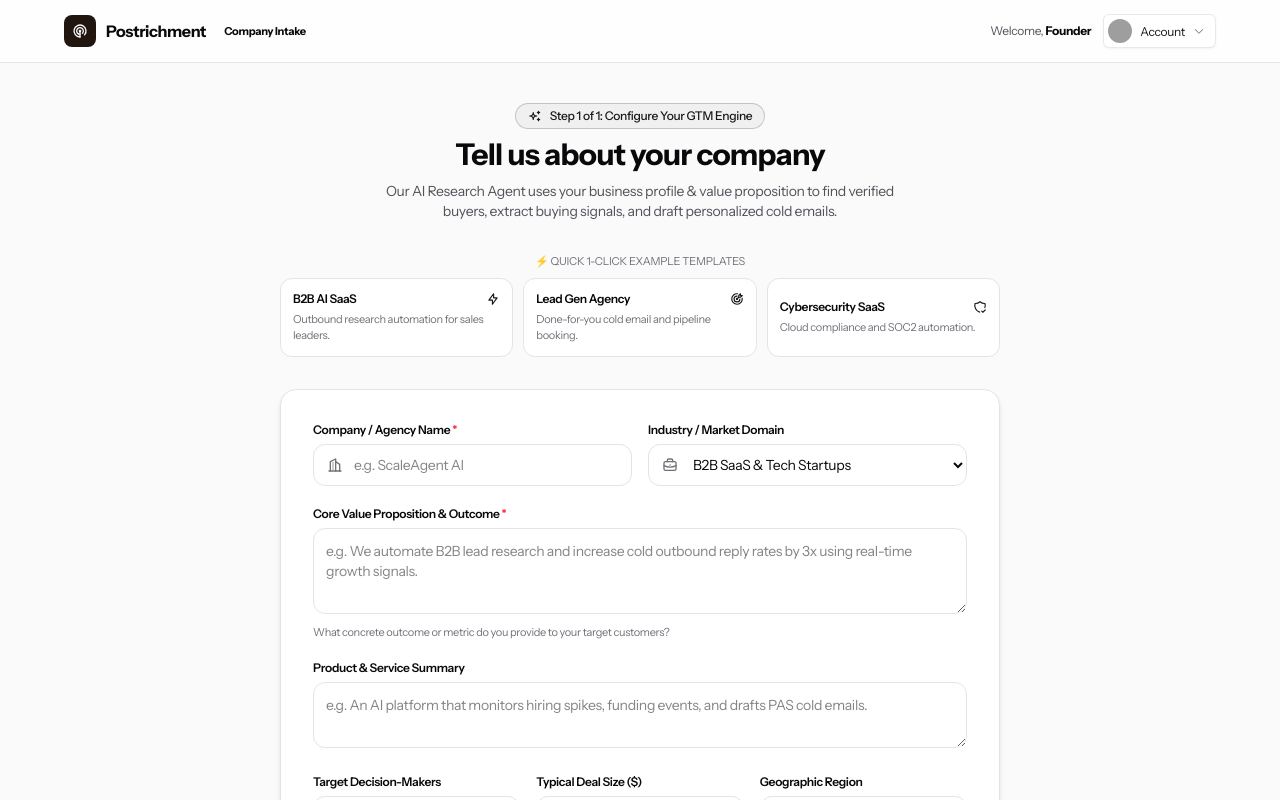
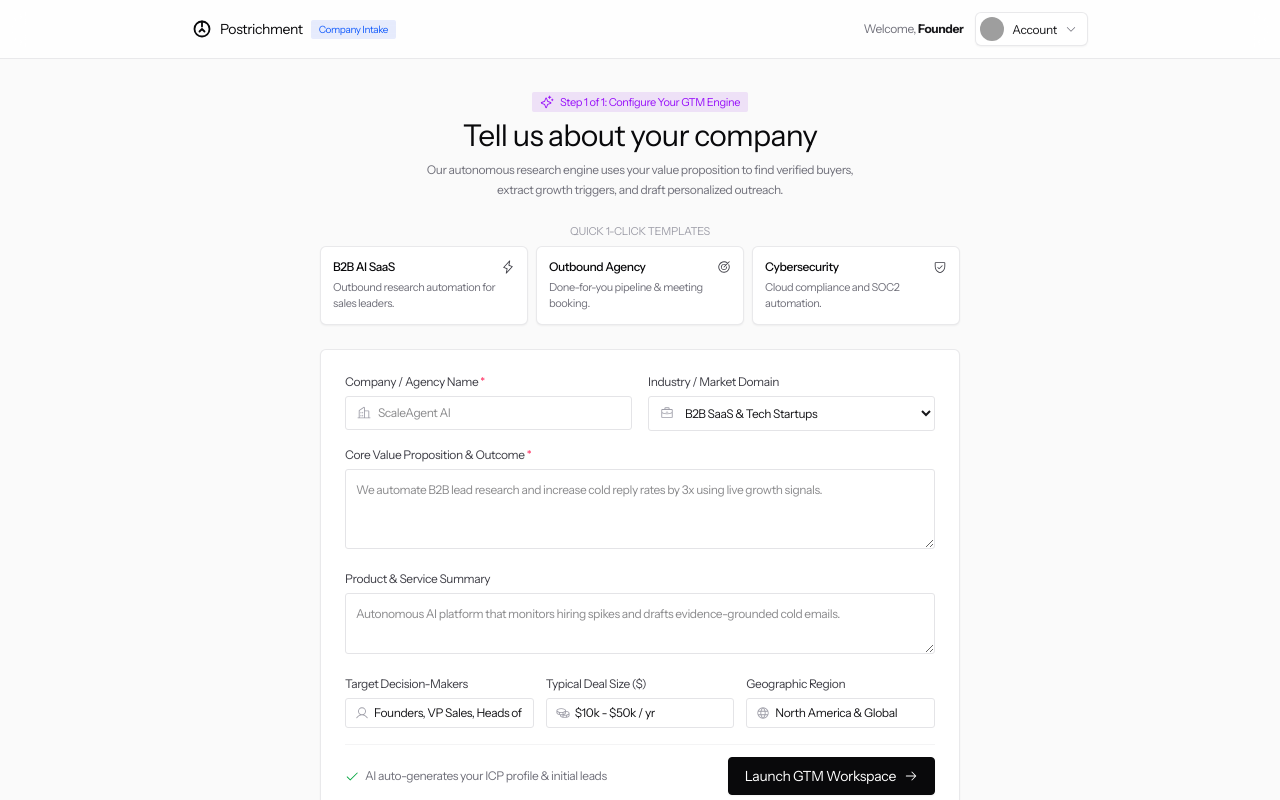
Before and after one commit to fit-edoc/prostichemet, a Next.js app in the folder frontend/: page /onboarding in a window 1280 px wide. Shown: the top 800 px of the page. Built offline with nearby package versions, Linux system fonts and the light colour scheme; no server answers; sample sign-in values are in the browser's storage; grey boxes are pictures that could not be loaded.

Commit message:
refactor(views): modernize Login and Onboarding with raw icons, real avatars, and multi-color badges

```diff
--- a/frontend/src/app/onboarding/page.tsx
+++ b/frontend/src/app/onboarding/page.tsx
@@ -4,32 +4,29 @@ import * as React from "react";
 import Link from "next/link";
 import { useRouter } from "next/navigation";
 import { useAppDispatch, useAppSelector } from "../../hooks/useRedux";
-import { createBusinessProfile, fetchProfiles } from "../../store/slices/profileSlice";
+import { createBusinessProfile } from "../../store/slices/profileSlice";
 import { generateIcpWithRAG } from "../../store/slices/icpSlice";
 import { Button } from "../../components/ui/Button";
-import { GlassCard } from "../../components/ui/GlassCard";
-import { Badge } from "../../components/ui/Badge";
 import { UserProfileDropdown } from "../../components/common/UserProfileDropdown";
 import {
-  IconRadar2,
-  IconBuildingSkyscraper,
-  IconSparkles,
-  IconTargetArrow,
-  IconArrowRight,
-  IconCheck,
-  IconBolt,
-  IconBriefcase,
-  IconWorld,
-  IconCoin,
-  IconUser,
-  IconShieldCheck,
-} from "@tabler/icons-react";
+  Buildings,
+  Sparkle,
+  Target,
+  ArrowRight,
+  Check,
+  Lightning,
+  Briefcase,
+  Globe,
+  Coins,
+  User,
+  ShieldCheck,
+} from "@phosphor-icons/react";
 
 export default function OnboardingPage() {
   const router = useRouter();
   const dispatch = useAppDispatch();
   const { user, token } = useAppSelector((state) => state.auth);
-  const { isLoading: isProfileLoading, profiles } = useAppSelector((state) => state.profile);
+  const { isLoading: isProfileLoading } = useAppSelector((state) => state.profile);
 
   // Form State
   const [companyName, setCompanyName] = React.useState("");
@@ -48,7 +45,6 @@ export default function OnboardingPage() {
     }
   }, [token, user, router]);
 
-  // Quick Preset Handlers
   const handleApplyTemplate = (type: "agency" | "saas" | "devtools") => {
     if (type === "agency") {
       setCompanyName("Nexus Growth Media");
@@ -83,7 +79,6 @@ export default function OnboardingPage() {
 
     setIsSubmitting(true);
     try {
-      // 1. Create Business Profile
       const resultAction = await dispatch(
         createBusinessProfile({
           companyName: companyName.trim(),
@@ -99,7 +94,6 @@ export default function OnboardingPage() {
 
       if (createBusinessProfile.fulfilled.match(resultAction)) {
         const createdProfile = resultAction.payload;
-        // 2. Automatically generate RAG ICP & sample leads
         await dispatch(
           generateIcpWithRAG({
             profileId: createdProfile.id,
@@ -109,7 +103,6 @@ export default function OnboardingPage() {
         );
       }
 
-      // 3. Smoothly navigate to Dashboard
       router.push("/dashboard");
     } catch (err) {
       console.error("Onboarding setup error:", err);
@@ -120,26 +113,33 @@ export default function OnboardingPage() {
   };
 
   return (
-    <div className="min-h-screen w-full bg-[var(--bg-canvas)] text-[var(--text-primary)] relative overflow-hidden flex flex-col">
-      {/* Ambient background glow */}
-      <div className="ambient-mesh pointer-events-none" />
-
-      {/* Top Header */}
-      <header className="w-full border-b border-[var(--border-subtle)] bg-[var(--bg-surface)]/80 backdrop-blur-md sticky top-0 z-40 px-6 py-3.5">
-        <div className="max-w-6xl mx-auto flex items-center justify-between">
-          <Link href="/" className="flex items-center gap-2.5 font-bold text-base tracking-tight">
-            <div className="w-8 h-8 rounded-lg bg-[#20150F] text-[#FAF9F7] dark:bg-[#FAF9F7] dark:text-[#120D0A] flex items-center justify-center">
-              <IconRadar2 className="w-4 h-4" />
-            </div>
-            <span>Postrichment</span>
-            <Badge variant="brown" size="sm" className="hidden sm:inline-flex">
+    <div className="min-h-screen w-full bg-[#FAFAFA] text-zinc-950 flex flex-col font-normal tracking-tight selection:bg-zinc-900 selection:text-white">
+      {/* Top Header with RAW Icon */}
+      <header className="w-full border-b border-zinc-200/80 bg-white/80 backdrop-blur-md sticky top-0 z-40 px-6 py-3">
+        <div className="max-w-4xl mx-auto flex items-center justify-between">
+          <Link href="/" className="flex items-center gap-2 group">
+            <svg
+              className="w-5 h-5 text-zinc-950 transition-transform group-hover:scale-105"
+              viewBox="0 0 24 24"
+              fill="none"
+              stroke="currentColor"
+              strokeWidth="2.2"
+              strokeLinecap="round"
+              strokeLinejoin="round"
+            >
+              <circle cx="12" cy="12" r="9" />
+              <path d="M12 3v6" />
+              <path d="m15 15-3-3-3 3" />
+            </svg>
+            <span className="text-sm font-normal text-zinc-950">Postrichment</span>
+            <span className="bg-blue-700/10 text-blue-600 rounded-[2px] border-0 py-[2px] px-2 text-[10px] hidden sm:inline-flex">
               Company Intake
-            </Badge>
+            </span>
           </Link>
 
           <div className="flex items-center gap-3">
-            <span className="text-xs text-[var(--text-secondary)] hidden sm:inline-block">
-              Welcome, <strong className="text-[var(--text-primary)]">{user?.name || "Founder"}</strong>
+            <span className="text-xs text-zinc-500 hidden sm:inline-block">
+              Welcome, <strong className="text-zinc-900">{user?.name || "Founder"}</strong>
             </span>
             <UserProfileDropdown />
           </div>
@@ -147,39 +147,39 @@ export default function OnboardingPage() {
       </header>
 
       {/* Main Intake Container */}
-      <main className="flex-1 max-w-3xl w-full mx-auto px-6 py-10 space-y-8">
-        {/* Step Indicator Header */}
-        <div className="text-center space-y-2">
-          <div className="inline-flex items-center gap-2 px-3 py-1 rounded-full bg-[var(--accent-brown-light)] border border-[var(--accent-brown)]/20 text-xs font-medium text-[var(--accent-brown)]">
-            <IconSparkles className="w-3.5 h-3.5" />
-            <span>Step 1 of 1: Configure Your GTM Engine</span>
-          </div>
-          <h1 className="text-2xl sm:text-3xl font-bold tracking-tight text-[var(--text-primary)]">
+      <main className="flex-1 max-w-2xl w-full mx-auto px-4 py-8 space-y-6">
+        {/* Step Indicator Header with Multi-color Badge */}
+        <div className="text-center space-y-1.5">
+          <span className="bg-purple-700/10 text-purple-600 rounded-[2px] border-0 py-[2px] px-2 text-[11px] inline-flex items-center gap-1.5">
+            <Sparkle className="w-3.5 h-3.5" />
+            Step 1 of 1: Configure Your GTM Engine
+          </span>
+          <h1 className="text-2xl sm:text-3xl font-normal tracking-tight text-zinc-950">
             Tell us about your company
           </h1>
-          <p className="text-xs sm:text-sm text-[var(--text-secondary)] max-w-lg mx-auto">
-            Our AI Research Agent uses your business profile & value proposition to find verified buyers, extract buying signals, and draft personalized cold emails.
+          <p className="text-xs text-zinc-500 max-w-md mx-auto leading-relaxed">
+            Our autonomous research engine uses your value proposition to find verified buyers, extract growth triggers, and draft personalized outreach.
           </p>
         </div>
 
         {/* Quick Template Presets */}
-        <div className="space-y-2">
-          <p className="text-[11px] font-mono text-[var(--text-muted)] uppercase tracking-wider text-center">
-            ⚡ Quick 1-Click Example Templates
+        <div className="space-y-1.5">
+          <p className="text-[11px] text-zinc-400 uppercase tracking-tight text-center">
+            Quick 1-Click Templates
           </p>
-          <div className="grid grid-cols-1 sm:grid-cols-3 gap-2.5">
+          <div className="grid grid-cols-1 sm:grid-cols-3 gap-2">
             <button
               type="button"
               onClick={() => handleApplyTemplate("saas")}
-              className="p-3 rounded-xl bg-[var(--bg-surface)] border border-[var(--border-subtle)] hover:border-[var(--accent-brown)] hover:bg-[var(--bg-elevated)] transition-all text-left group cursor-pointer"
+              className="p-3 rounded-md bg-white border border-zinc-200/80 hover:border-zinc-400 transition-all text-left cursor-pointer shadow-xs"
             >
               <div className="flex items-center justify-between mb-1">
-                <span className="text-xs font-semibold text-[var(--text-primary)] group-hover:text-[var(--accent-brown)]">
+                <span className="text-xs font-medium text-zinc-950">
                   B2B AI SaaS
                 </span>
-                <IconBolt className="w-3.5 h-3.5 text-[var(--accent-brown)]" />
+                <Lightning className="w-3.5 h-3.5 text-zinc-700" />
               </div>
-              <p className="text-[11px] text-[var(--text-muted)] line-clamp-2">
+              <p className="text-[11px] text-zinc-500 line-clamp-2">
                 Outbound research automation for sales leaders.
               </p>
             </button>
@@ -187,31 +187,31 @@ export default function OnboardingPage() {
             <button
               type="button"
               onClick={() => handleApplyTemplate("agency")}
-              className="p-3 rounded-xl bg-[var(--bg-surface)] border border-[var(--border-subtle)] hover:border-[var(--accent-brown)] hover:bg-[var(--bg-elevated)] transition-all text-left group cursor-pointer"
+              className="p-3 rounded-md bg-white border border-zinc-200/80 hover:border-zinc-400 transition-all text-left cursor-pointer shadow-xs"
             >
               <div className="flex items-center justify-between mb-1">
-                <span className="text-xs font-semibold text-[var(--text-primary)] group-hover:text-[var(--accent-brown)]">
-                  Lead Gen Agency
+                <span className="text-xs font-medium text-zinc-950">
+                  Outbound Agency
                 </span>
-                <IconTargetArrow className="w-3.5 h-3.5 text-[var(--accent-brown)]" />
+                <Target className="w-3.5 h-3.5 text-zinc-700" />
               </div>
-              <p className="text-[11px] text-[var(--text-muted)] line-clamp-2">
-                Done-for-you cold email and pipeline booking.
+              <p className="text-[11px] text-zinc-500 line-clamp-2">
+                Done-for-you pipeline & meeting booking.
               </p>
             </button>
 
             <button
               type="button"
               onClick={() => handleApplyTemplate("devtools")}
-              className="p-3 rounded-xl bg-[var(--bg-surface)] border border-[var(--border-subtle)] hover:border-[var(--accent-brown)] hover:bg-[var(--bg-elevated)] transition-all text-left group cursor-pointer"
+              className="p-3 rounded-md bg-white border border-zinc-200/80 hover:border-zinc-400 transition-all text-left cursor-pointer shadow-xs"
             >
               <div className="flex items-center justify-between mb-1">
-                <span className="text-xs font-semibold text-[var(--text-primary)] group-hover:text-[var(--accent-brown)]">
-                  Cybersecurity SaaS
+                <span className="text-xs font-medium text-zinc-950">
+                  Cybersecurity
                 </span>
-                <IconShieldCheck className="w-3.5 h-3.5 text-[var(--accent-brown)]" />
+                <ShieldCheck className="w-3.5 h-3.5 text-zinc-700" />
               </div>
-              <p className="text-[11px] text-[var(--text-muted)] line-clamp-2">
+              <p className="text-[11px] text-zinc-500 line-clamp-2">
                 Cloud compliance and SOC2 automation.
               </p>
             </button>
@@ -219,37 +219,37 @@ export default function OnboardingPage() {
         </div>
 
         {/* The Intake Form */}
-        <GlassCard elevated className="p-6 sm:p-8 space-y-6">
-          <form onSubmit={handleSubmit} className="space-y-5">
+        <div className="p-6 rounded-md bg-white border border-zinc-200/80 shadow-xs space-y-5">
+          <form onSubmit={handleSubmit} className="space-y-4">
             {/* 1. Company Name & Industry */}
             <div className="grid grid-cols-1 sm:grid-cols-2 gap-4">
               <div>
-                <label className="block text-xs font-semibold text-[var(--text-primary)] mb-1.5">
-                  Company / Agency Name <span className="text-red-500">*</span>
+                <label className="block text-xs font-normal text-zinc-700 mb-1.5">
+                  Company / Agency Name <span className="text-rose-500">*</span>
                 </label>
                 <div className="relative">
-                  <IconBuildingSkyscraper className="w-4 h-4 text-[var(--text-muted)] absolute left-3.5 top-1/2 -translate-y-1/2" />
+                  <Buildings className="w-3.5 h-3.5 text-zinc-400 absolute left-3 top-1/2 -translate-y-1/2" />
                   <input
                     type="text"
                     required
-                    placeholder="e.g. ScaleAgent AI"
+                    placeholder="ScaleAgent AI"
                     value={companyName}
                     onChange={(e) => setCompanyName(e.target.value)}
-                    className="w-full bg-[var(--bg-surface)] border border-[var(--border-subtle)] rounded-xl py-2.5 pl-10 pr-3 text-sm text-[var(--text-primary)] focus:outline-none focus:border-[var(--accent-brown)] focus:ring-1 focus:ring-[var(--accent-brown)] transition-all"
+                    className="w-full bg-white border border-zinc-200 rounded-[3px] py-2 pl-8 pr-3 text-xs text-zinc-900 focus:outline-none focus:border-zinc-950 transition-all font-normal"
                   />
                 </div>
               </div>
 
               <div>
-                <label className="block text-xs font-semibold text-[var(--text-primary)] mb-1.5">
+                <label className="block text-xs font-normal text-zinc-700 mb-1.5">
                   Industry / Market Domain
                 </label>
                 <div className="relative">
-                  <IconBriefcase className="w-4 h-4 text-[var(--text-muted)] absolute left-3.5 top-1/2 -translate-y-1/2" />
+                  <Briefcase className="w-3.5 h-3.5 text-zinc-400 absolute left-3 top-1/2 -translate-y-1/2" />
                   <select
                     value={industry}
                     onChange={(e) => setIndustry(e.target.value)}
-                    className="w-full bg-[var(--bg-surface)] border border-[var(--border-subtle)] rounded-xl py-2.5 pl-10 pr-3 text-sm text-[var(--text-primary)] focus:outline-none focus:border-[var(--accent-brown)] transition-all"
+                    className="w-full bg-white border border-zinc-200 rounded-[3px] py-2 pl-8 pr-3 text-xs text-zinc-900 focus:outline-none focus:border-zinc-950 transition-all font-normal cursor-pointer"
                   >
                     <option value="B2B SaaS & Tech">B2B SaaS & Tech Startups</option>
                     <option value="AI Outbound & Sales Agency">AI Outbound & Sales Agency</option>
@@ -264,107 +264,103 @@ export default function OnboardingPage() {
 
             {/* 2. Value Proposition */}
             <div>
-              <label className="block text-xs font-semibold text-[var(--text-primary)] mb-1.5">
-                Core Value Proposition & Outcome <span className="text-red-500">*</span>
+              <label className="block text-xs font-normal text-zinc-700 mb-1.5">
+                Core Value Proposition & Outcome <span className="text-rose-500">*</span>
               </label>
               <textarea
                 required
                 rows={3}
-                placeholder="e.g. We automate B2B lead research and increase cold outbound reply rates by 3x using real-time growth signals."
+                placeholder="We automate B2B lead research and increase cold reply rates by 3x using live growth signals."
                 value={valueProposition}
                 onChange={(e) => setValueProposition(e.target.value)}
-                className="w-full bg-[var(--bg-surface)] border border-[var(--border-subtle)] rounded-xl p-3 text-sm text-[var(--text-primary)] focus:outline-none focus:border-[var(--accent-brown)] focus:ring-1 focus:ring-[var(--accent-brown)] transition-all"
+                className="w-full bg-white border border-zinc-200 rounded-[3px] p-2.5 text-xs text-zinc-900 focus:outline-none focus:border-zinc-950 transition-all font-normal leading-relaxed"
               />
-              <p className="text-[11px] text-[var(--text-muted)] mt-1">
-                What concrete outcome or metric do you provide to your target customers?
-              </p>
             </div>
 
             {/* 3. Product / Service Description */}
             <div>
-              <label className="block text-xs font-semibold text-[var(--text-primary)] mb-1.5">
+              <label className="block text-xs font-normal text-zinc-700 mb-1.5">
                 Product & Service Summary
               </label>
               <textarea
                 rows={2}
-                placeholder="e.g. An AI platform that monitors hiring spikes, funding events, and drafts PAS cold emails."
+                placeholder="Autonomous AI platform that monitors hiring spikes and drafts evidence-grounded cold emails."
                 value={productDescription}
                 onChange={(e) => setProductDescription(e.target.value)}
-                className="w-full bg-[var(--bg-surface)] border border-[var(--border-subtle)] rounded-xl p-3 text-sm text-[var(--text-primary)] focus:outline-none focus:border-[var(--accent-brown)] transition-all"
+                className="w-full bg-white border border-zinc-200 rounded-[3px] p-2.5 text-xs text-zinc-900 focus:outline-none focus:border-zinc-950 transition-all font-normal leading-relaxed"
               />
             </div>
 
             {/* 4. Target Audience, Deal Size & Region */}
-            <div className="grid grid-cols-1 sm:grid-cols-3 gap-4">
+            <div className="grid grid-cols-1 sm:grid-cols-3 gap-3">
               <div>
-                <label className="block text-xs font-semibold text-[var(--text-primary)] mb-1.5">
+                <label className="block text-xs font-normal text-zinc-700 mb-1.5">
                   Target Decision-Makers
                 </label>
                 <div className="relative">
-                  <IconUser className="w-4 h-4 text-[var(--text-muted)] absolute left-3 top-1/2 -translate-y-1/2" />
+                  <User className="w-3.5 h-3.5 text-zinc-400 absolute left-2.5 top-1/2 -translate-y-1/2" />
                   <input
                     type="text"
                     placeholder="Founders, VP Sales"
                     value={targetAudience}
                     onChange={(e) => setTargetAudience(e.target.value)}
-                    className="w-full bg-[var(--bg-surface)] border border-[var(--border-subtle)] rounded-xl py-2 pl-9 pr-3 text-xs text-[var(--text-primary)] focus:outline-none focus:border-[var(--accent-brown)]"
+                    className="w-full bg-white border border-zinc-200 rounded-[3px] py-1.5 pl-7 pr-2.5 text-xs text-zinc-900 focus:outline-none focus:border-zinc-950 font-normal"
                   />
                 </div>
               </div>
 
               <div>
-                <label className="block text-xs font-semibold text-[var(--text-primary)] mb-1.5">
+                <label className="block text-xs font-normal text-zinc-700 mb-1.5">
                   Typical Deal Size ($)
                 </label>
                 <div className="relative">
-                  <IconCoin className="w-4 h-4 text-[var(--text-muted)] absolute left-3 top-1/2 -translate-y-1/2" />
+                  <Coins className="w-3.5 h-3.5 text-zinc-400 absolute left-2.5 top-1/2 -translate-y-1/2" />
                   <input
                     type="text"
                     placeholder="$10k - $50k / yr"
                     value={typicalDealSize}
                     onChange={(e) => setTypicalDealSize(e.target.value)}
-                    className="w-full bg-[var(--bg-surface)] border border-[var(--border-subtle)] rounded-xl py-2 pl-9 pr-3 text-xs text-[var(--text-primary)] focus:outline-none focus:border-[var(--accent-brown)]"
+                    className="w-full bg-white border border-zinc-200 rounded-[3px] py-1.5 pl-7 pr-2.5 text-xs text-zinc-900 focus:outline-none focus:border-zinc-950 font-normal"
                   />
                 </div>
               </div>
 
               <div>
-                <label className="block text-xs font-semibold text-[var(--text-primary)] mb-1.5">
+                <label className="block text-xs font-normal text-zinc-700 mb-1.5">
                   Geographic Region
                 </label>
                 <div className="relative">
-                  <IconWorld className="w-4 h-4 text-[var(--text-muted)] absolute left-3 top-1/2 -translate-y-1/2" />
+                  <Globe className="w-3.5 h-3.5 text-zinc-400 absolute left-2.5 top-1/2 -translate-y-1/2" />
                   <input
                     type="text"
                     placeholder="North America & Global"
                     value={region}
                     onChange={(e) => setRegion(e.target.value)}
-                    className="w-full bg-[var(--bg-surface)] border border-[var(--border-subtle)] rounded-xl py-2 pl-9 pr-3 text-xs text-[var(--text-primary)] focus:outline-none focus:border-[var(--accent-brown)]"
+                    className="w-full bg-white border border-zinc-200 rounded-[3px] py-1.5 pl-7 pr-2.5 text-xs text-zinc-900 focus:outline-none focus:border-zinc-950 font-normal"
                   />
                 </div>
               </div>
             </div>
 
             {/* Submit Button */}
-            <div className="pt-4 border-t border-[var(--border-subtle)] flex flex-col sm:flex-row items-center justify-between gap-4">
-              <div className="flex items-center gap-2 text-xs text-[var(--text-secondary)]">
-                <IconCheck className="w-4 h-4 text-emerald-600" />
-                <span>AI will auto-generate your ICP profile & initial leads</span>
+            <div className="pt-3 border-t border-zinc-100 flex flex-col sm:flex-row items-center justify-between gap-3">
+              <div className="flex items-center gap-1.5 text-xs text-zinc-500">
+                <Check className="w-3.5 h-3.5 text-green-600" />
+                <span>AI auto-generates your ICP profile & initial leads</span>
               </div>
 
               <Button
                 type="submit"
                 variant="primary"
-                size="lg"
+                size="md"
                 isLoading={isSubmitting || isProfileLoading}
-                rightIcon={<IconArrowRight className="w-4 h-4" />}
-                className="w-full sm:w-auto px-8 shadow-[var(--shadow-sm)]"
+                rightIcon={<ArrowRight className="w-3.5 h-3.5" />}
               >
                 Launch GTM Workspace
               </Button>
             </div>
           </form>
-        </GlassCard>
+        </div>
       </main>
     </div>
   );
```
Also changed, not shown: 1 other file (tests, documents, lock files or other folders).
